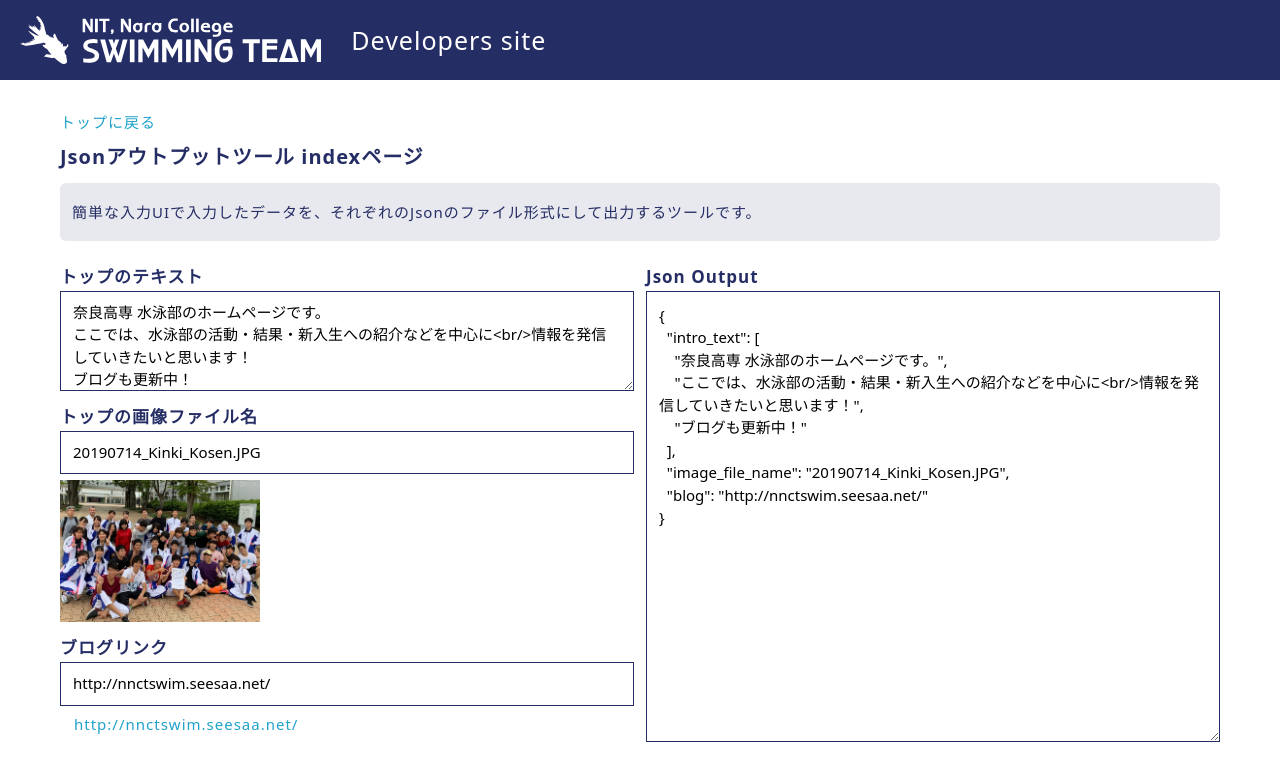
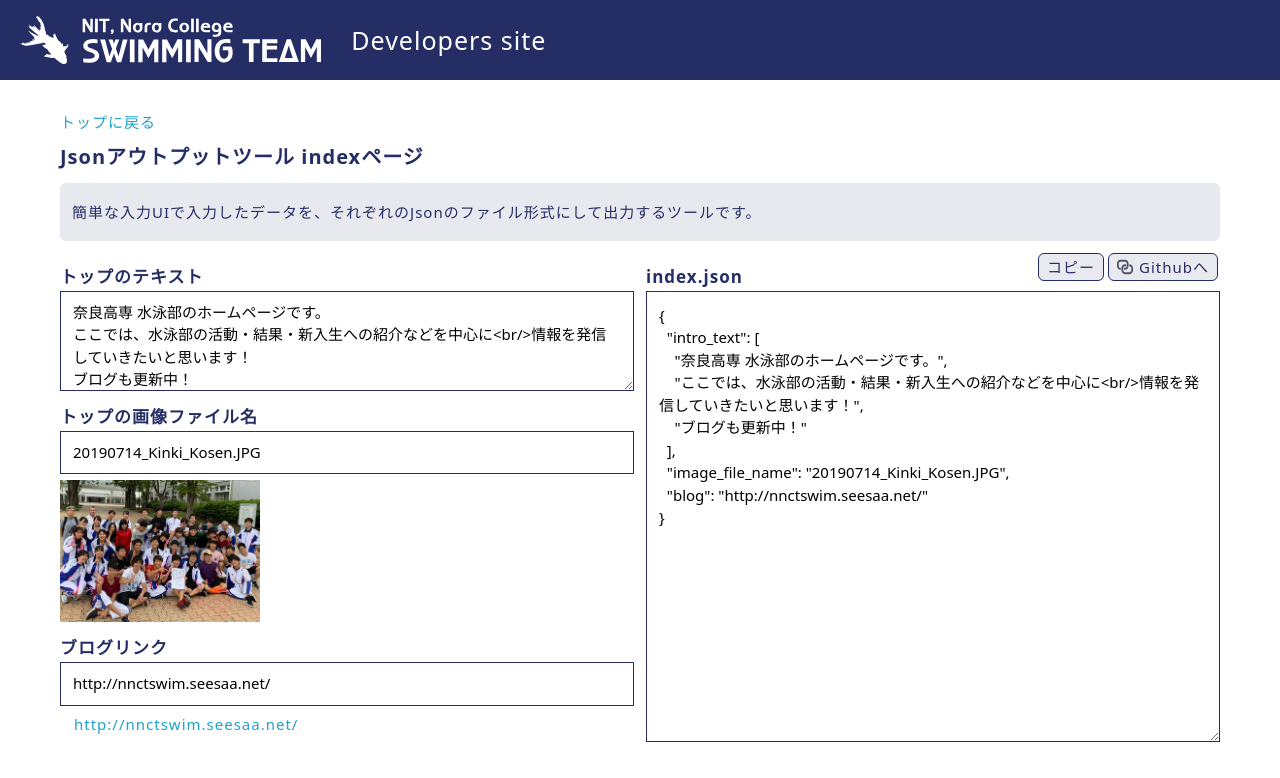
Before and after one commit to nitncswimteam/swimming-club-site, a Nuxt app: page /develop/json_tool/index_json in a window 1280 px wide. Shown: the top 778 px of the page. Built offline with nearby package versions, Linux system fonts and the light colour scheme; what vue-highlightjs would draw is missing.

Commit message:
json copy button追加

```diff
--- a/assets/style/json_output.scss
+++ b/assets/style/json_output.scss
@@ -16,8 +16,11 @@
   padding-right: 6px;
 }
 .json_output {
+  position: relative;
   width: 50%;
   padding-left: 6px;
+  z-index: 0;
+  background: #fff;
 }
 
 .property {
@@ -90,3 +93,66 @@ textarea {
   0%  { transform: rotateZ(0deg); }
   100%{ transform: rotateZ(360deg); }
 }
+
+.output_buttons_wrapper {
+  position: absolute;
+  top: 0;
+  right: 0;
+  display: flex;
+  flex-wrap: nowrap;
+}
+
+.op_btn {
+  position: relative;
+  display: inline-flex;
+  flex-wrap: nowrap;
+  justify-content: space-around;
+  align-items: center;
+  background: #E9EAEF;
+  margin: 2px;
+  border: 1px solid $theme-blue;
+  border-radius: 6px;
+  padding: 1px 8px;
+  cursor: pointer;
+  color: $theme-blue;
+  &:hover {
+    background: #D4D5E0;
+  }
+  &:active {
+    background: #A7ACC2;
+    transform: translateY(1px);
+  }
+}
+
+.output_img {
+  display: inline-block;
+  width: 16px;
+  height: 16px;
+  margin-right: 6px;
+}
+
+.copy_button {
+  position: absolute;
+  top: -10px;
+  left: -28px;
+  margin: auto;
+  display: block;
+  width: max-content;
+  height: 0px;
+  color: $theme-blue;
+  padding: 0px 12px;
+  background-color: white;
+  transform: translateY(0px);
+  transition: .3s $bezier-ease-out;
+  overflow: hidden;
+  opacity: 0;
+  font-size: 14px;
+  font-weight: bold;
+  line-height: 30px;
+  border-radius: 6px 6px 0 0;
+}
+.copy_success {
+  opacity: 1;
+  height: 30px;
+  transform: translateY(-31px);
+}
--- a/pages/develop/json_tool/index_json.vue
+++ b/pages/develop/json_tool/index_json.vue
@@ -21,7 +21,14 @@
           .preview(v-if="blog")
             .preview_link: a(:href="blog" target="_blank") {{blog}}
       .json_output
-        h3.property Json Output
+        .output_buttons_wrapper
+          .op_btn(@click="jsonCopy()")
+            span コピー
+            .copy_button(:class="{'copy_success': copy_success}") {{copy_text}}
+          a(href="https://github.com/nitncswimteam/swimming-club-site/blob/temporary/assets/jsons/index.json" target="_blank").op_btn
+            img(src="~/assets/imgs/edit_icon/link.svg").output_img
+            span Githubへ
+        h3.property index.json
         textarea(v-model="OutPut").textarea_output
 
 </template>
@@ -42,12 +49,36 @@ export default {
       image_file_name:"",
       blog:"",
       json: index_json,
+      output: "",
+      copy_success:false,
+      copy_text : ""
     }
   },
   mounted(){
     this.intro_text = this.json.intro_text.join(`\n`)
     this.image_file_name = this.json.image_file_name
     this.blog = this.json.blog
+  },
+  methods:{
+    jsonCopy(e){
+      navigator.clipboard
+        .writeText(this.output)
+        .then(() => {
+          this.copy_text = "コピーしました"
+          this.copy_success = true;
+          setTimeout(() => {
+            this.copy_success = false
+          }, 1300)
+        })
+        .catch(e => {
+          this.copy_text = "コピー失敗"
+          this.copy_success = true;
+          setTimeout(() => {
+            this.copy_success = false
+          }, 1300)
+          console.error(e)
+        })
+    }
   },
   computed:{
     OutPut(){
@@ -56,8 +87,8 @@ export default {
       output_object.image_file_name = this.image_file_name
       output_object.blog = this.blog
       let escape = JSON.stringify(output_object,undefined,2)
+      this.output = escape
       return escape
-      console.log(output_object)
     }
   }
 }
@@ -67,7 +98,4 @@ export default {
 @import "~/assets/style/variables.scss";
 @import "~/assets/style/mixin.scss";
 @import "~/assets/style/json_output.scss";
-
-
-
 </style>
```
